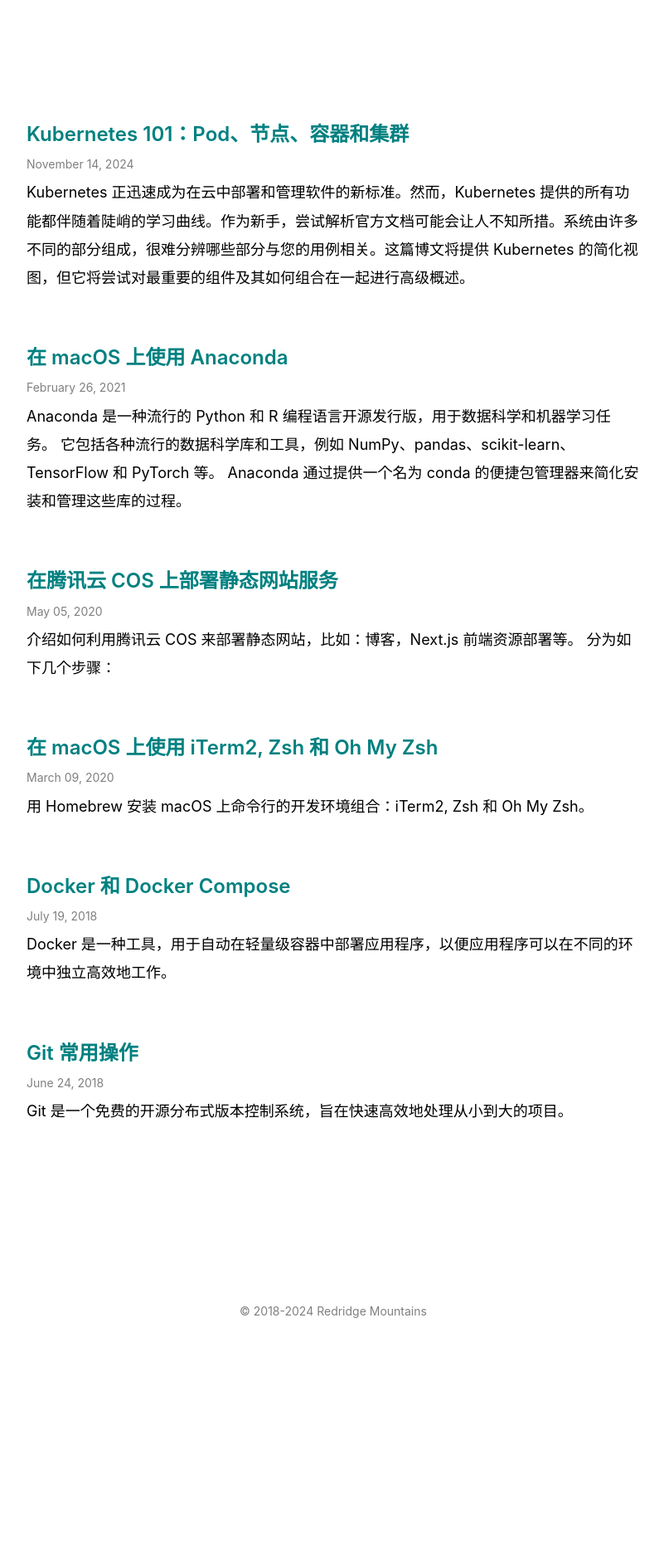
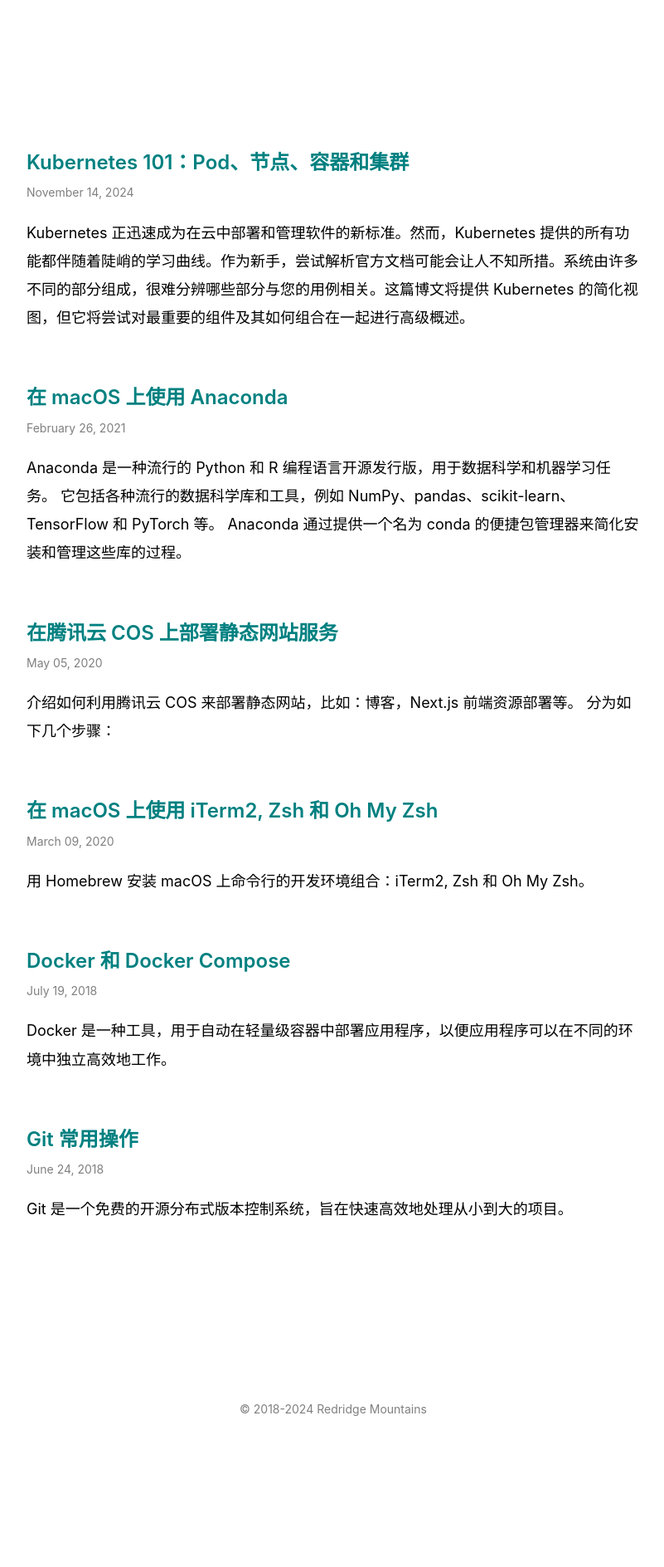
Before and after one commit to nighon/nighon.github.io, a Jekyll site: the page built from index.html, in a window 1280 px wide. Shown: the whole page at 83% size, without its empty margins (238-1039 px from the left). Built offline with Jekyll 4.4.1, drawn with Linux system fonts in a browser that asks for light colours; before the commit the page ends 1741 px from its top, so only the background shows below that.

Commit message:
Update styles

```diff
--- a/404.html
+++ b/404.html
@@ -3,8 +3,8 @@
 layout: page
 ---
 
-<div class="not-found">
-  <h1>404</h1>
-  <p><strong>Page not found :(</strong></p>
+<div class="page-not-found">
+  <h1 class="page-not-found-header">404</h1>
+  <h2 class="page-not-found-subheader">Page not found :(</h2>
   <p>The requested page could not be found.</p>
 </div>
--- a/_config.yml
+++ b/_config.yml
@@ -57,3 +57,11 @@
 #   - vendor/cache/
 #   - vendor/gems/
 #   - vendor/ruby/
+
+defaults:
+  -
+    scope:
+      path: ""
+      type: "posts"
+    values:
+      is_post: true
--- a/_includes/header.html
+++ b/_includes/header.html
@@ -1,4 +1,4 @@
-<header class="site-header-post">
+<header class="site-header{% if page.is_post %} site-header-post{% endif %}">
   {% if page.url != "/" %}
     <button aria-checked="false" data-testid="add-button" class="menu button-clear" aria-label="收藏至音乐库" data-encore-id="buttonTertiary">
       <a href="/">
@@ -10,4 +10,5 @@
       </a>
     </button>
   {% endif %}
+  <div>&nbsp;</div>
 </header>
--- a/_sass/_posts_list.scss
+++ b/_sass/_posts_list.scss
@@ -13,12 +13,7 @@
   .published-at {
     font-size: 14px;
     color: rgba(var(--black), 0.5);
-  }
-
-  .summary {
-    p {
-      margin-bottom: 0.5em;
-    }
+    margin-bottom: 1em;
   }
 
   ul {
--- a/_sass/main.scss
+++ b/_sass/main.scss
@@ -47,8 +47,8 @@
 }
 
 html {
-  font-size: 18px;
   scroll-behavior: smooth;
+  // height: 100%;
 }
 
 body {
@@ -57,17 +57,9 @@
     "Apple Color Emoji", "Segoe UI Emoji", "Segoe UI Symbol", "Noto Color Emoji";
   font-size: 18px;
   line-height: 1.9em;
-  background-color: #fff;
-  color: #000;
   margin: 0;
   padding: 0;
-}
-
-main {
-  clear: both;
-  min-height: 100vh;
-  display: flex;
-  flex-direction: column;
+  // height: 100%;
 }
 
 footer {
@@ -90,8 +82,7 @@
 a {
   color: inherit;
 
-  & :active,
-  :visited {
+  &:active, :visited {
     color: inherit;
   }
 
@@ -129,17 +120,24 @@
   padding: 0;
 }
 
-.not-found {
-  flex: 1;
-  display: flex;
-  flex-direction: column;
-  justify-content: center;
-  align-items: center;
+p {
+  margin-bottom: 2em;
+}
+
+.page-not-found {
+  max-width: 600px;
   text-align: center;
+  margin: 90px auto;
+}
 
-  h1 {
-    font-size: calc(24px + 8vmin);
-  }
+.page-not-found-header {
+  font-weight: 300;
+  line-height: 1.7em;
+}
+
+.page-not-found-subheader {
+  font-weight: 300;
+  margin-bottom: 45px;
 }
 
 @import "header";
```
